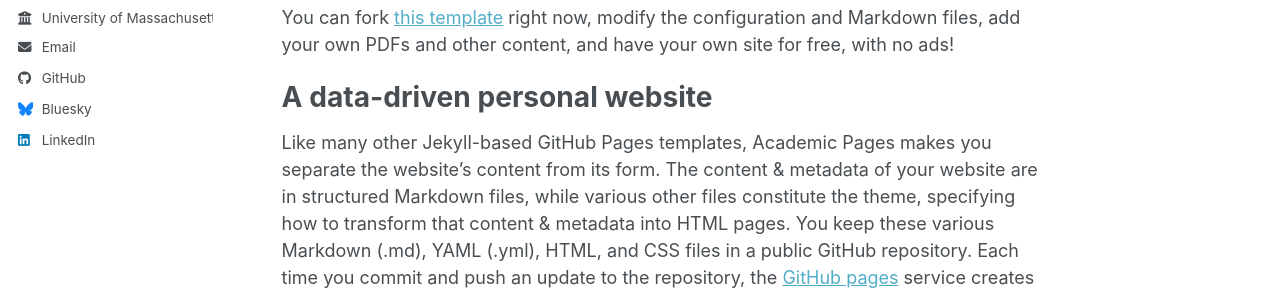
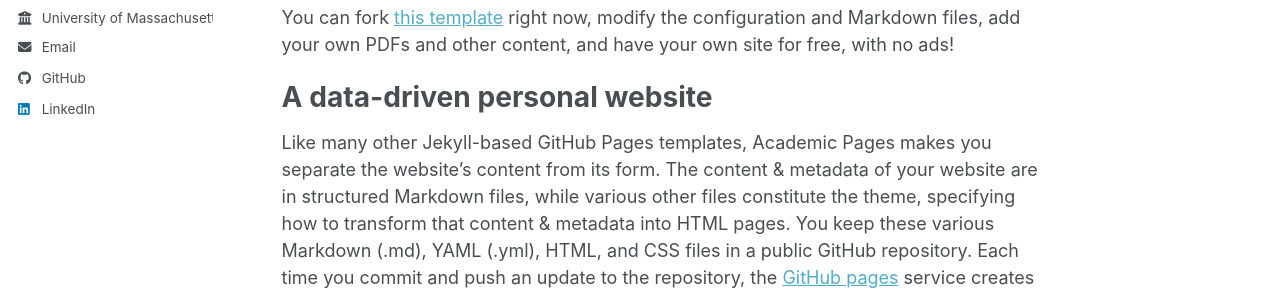
Before and after one commit to Roogard/Roogard.github.io, a Jekyll site: the page built from _pages/about.md, in a window 1280 px wide. Shown: the part 407-699 px from the top of the page. Built offline with Jekyll 4.4.1, drawn with Linux system fonts in a browser that asks for light colours; a script bundle is joined from its source files by our own code; library files that are not in the unit come from our copies.

Commit message:
Update Bluesky and LinkedIn username formats

```diff
--- a/_config.yml
+++ b/_config.yml
@@ -57,7 +57,7 @@
 
   # Social media
   artstation       : # Username
-  bluesky          : "bsky.app" # Replace this with you Bluesky username
+  bluesky          : # "bsky.app" # Replace this with you Bluesky username
   facebook         : # Username
   flickr           : # Username
   foursquare       : # Username
@@ -66,7 +66,7 @@
   keybase          : # Username
   instagram        : # Username
   lastfm           : # Username
-  linkedin         : www.linkedin.com/in/aidan-root-ab2623207
+  linkedin         : aidan-root-ab2623207
   mastodon         : # URL
   medium           : # URL
   pinterest        : # Username
```
